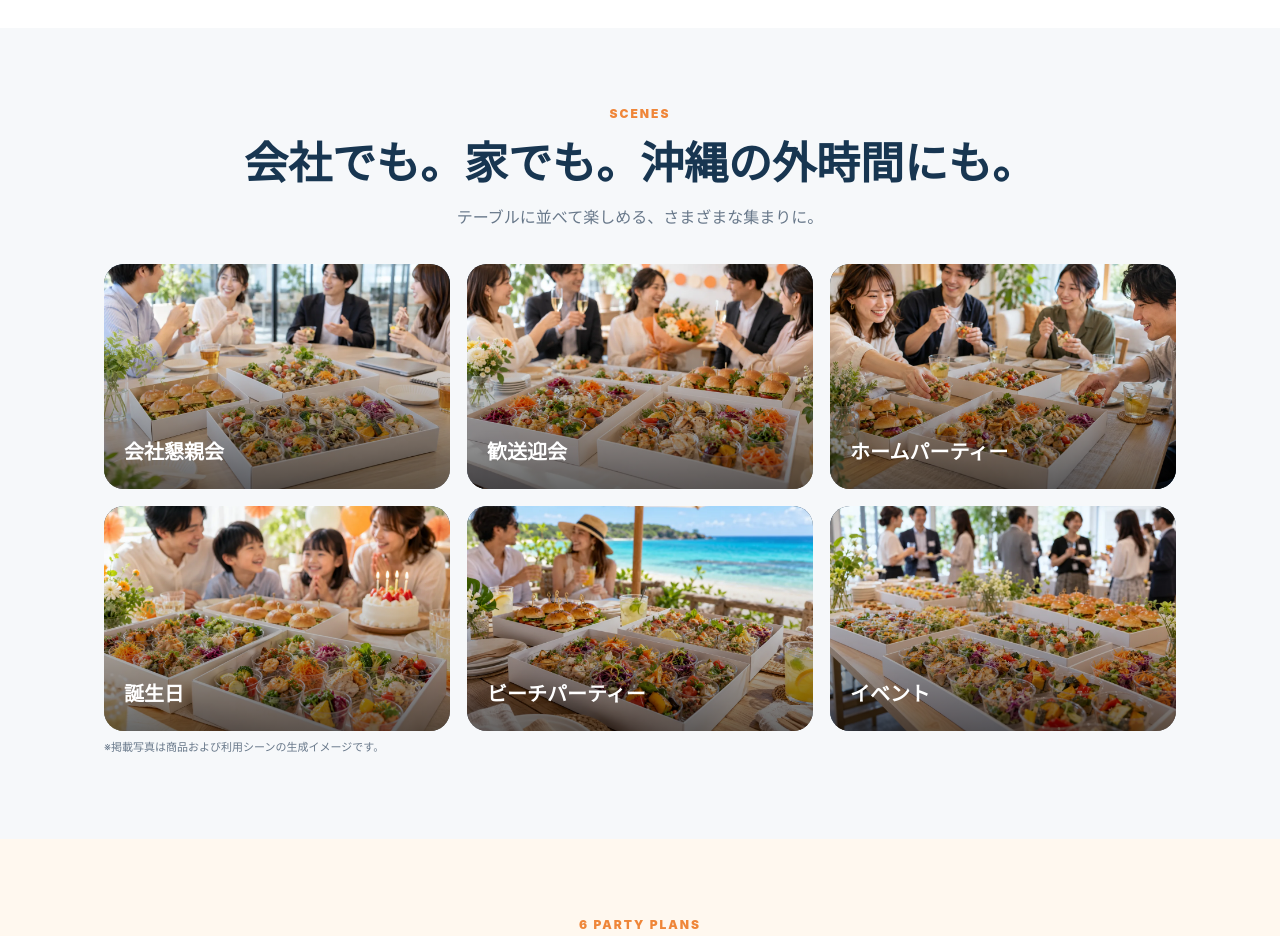
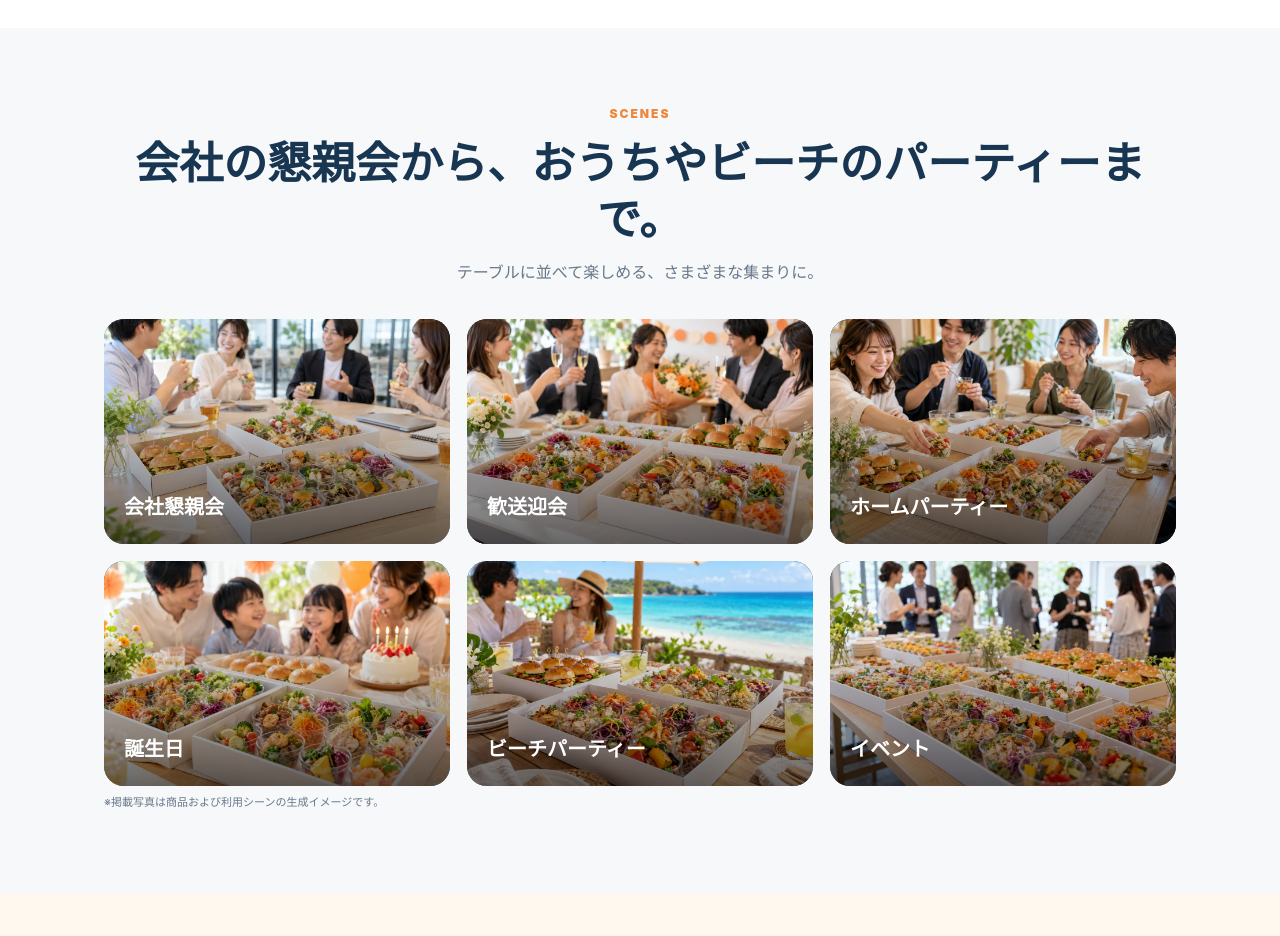
Before and after one commit to melty8068/deli-cup, a plain HTML site: page index.html in a window 1280 px wide. Shown: the part 1240-2176 px from the top of the page. Drawn offline with Linux system fonts and the light colour scheme.

Commit message:
利用シーンの見出しを具体的な表現に修正

```diff
--- a/index.html
+++ b/index.html
@@ -1,7 +1,7 @@
 <!doctype html><html lang="ja"><head><meta charset="UTF-8"><meta name="viewport" content="width=device-width, initial-scale=1.0"><meta name="description" content="DELIカップ ビュッフェ｜沖縄のあいあい弁当。4名以上から人数に合わせて注文できるカップ型オードブル。"><link rel="stylesheet" href="style.css"><title>DELIカップ ビュッフェ｜あいあい弁当</title></head><body><header class="site-header"><div class="wrap header-inner"><a class="logo" href="index.html">DELIカップ ビュッフェ<small>by あいあい弁当</small></a><nav class="nav"><a href="index.html#scenes">利用シーン</a><a href="index.html#howto">注文方法</a><a href="index.html#plans">6プラン</a><a class="button" href="order.html">WEB注文へ</a></nav></div></header>
 <main><section class="hero"><div class="wrap hero-inner"><div><span class="chip">OKINAWA PARTY FOOD</span><h1>準備は、もっとラクに。<br><em>楽しむ時間は、<br>もっとたっぷり。</em></h1><div class="badges"><span class="badge">4人前セット</span><span class="badge">取り分け不要</span><span class="badge">6プランから選ぶ</span></div><p>盛り付け不要、取り分け不要。彩り豊かな料理を、ひとつずつカップに。開けて並べたら、幹事のあなたも一緒に「いただきます」。</p><p class="hero-price">4人前 <strong>11,000円〜</strong> <small>税込参考価格・送料別途未定</small></p><div class="cta-row"><a class="button navy" href="#plans">6プランを見る</a><a class="button outline" href="#howto">注文方法を見る</a></div></div><div><img class="hero-photo" src="images/scene-home.webp" alt="DELIカップを囲むホームパーティーの利用イメージ" fetchpriority="high" width="1200" height="800"><div class="photo-caption">※写真は生成イメージです。実際の商品・盛り付けとは異なる場合があります。</div></div></div></section>
 <section class="section" id="features"><div class="wrap"><div class="eyebrow">WHY DELI CUP?</div><h2 class="title">幹事のあなたも、<br>パーティーを楽しみませんか？</h2><p class="sub">料理の準備に取り分け、参加者への気配り。気づけば自分だけが忙しい。<br>そんな集まりの準備を、もっとシンプルに。会話も食事も、みんなと一緒に楽しめる時間へ。</p><div class="feature-grid"><div class="tile"><div class="tile-icon">01</div><h3>取り分け不要</h3><p>1品ずつカップに盛り付け。着席スタイルでも取りやすい。</p></div><div class="tile"><div class="tile-icon">02</div><h3>開けて並べるだけ</h3><p>BOXをそのままテーブルに。準備がシンプルです。</p></div><div class="tile"><div class="tile-icon">03</div><h3>テーブルが華やぐ</h3><p>10品のDELIと選べるメイン。好みに合わせて手に取る楽しさを。</p></div></div></div></section>
-<section class="section soft" id="scenes"><div class="wrap"><div class="eyebrow">SCENES</div><h2 class="title">会社でも。家でも。沖縄の外時間にも。</h2><p class="sub">テーブルに並べて楽しめる、さまざまな集まりに。</p><div class="scene-grid"><div class="scene"><img src="images/scene-office.webp" alt="オフィス懇親会の利用イメージ" width="1200" height="800" loading="lazy" decoding="async"><span>会社懇親会</span></div><div class="scene"><img src="images/scene-welcome.webp" alt="歓送迎会の利用イメージ" width="1200" height="800" loading="lazy" decoding="async"><span>歓送迎会</span></div><div class="scene"><img src="images/scene-home.webp" alt="ホームパーティーの参考イメージ" width="1200" height="800" loading="lazy" decoding="async"><span>ホームパーティー</span></div><div class="scene"><img src="images/scene-birthday.webp" alt="誕生日の参考イメージ" width="1200" height="800" loading="lazy" decoding="async"><span>誕生日</span></div><div class="scene"><img src="images/scene-beach.webp" alt="ビーチパーティーの利用イメージ" width="1200" height="800" loading="lazy" decoding="async"><span>ビーチパーティー</span></div><div class="scene"><img src="images/scene-event.webp" alt="イベントの利用イメージ" width="1200" height="800" loading="lazy" decoding="async"><span>イベント</span></div></div><div class="photo-caption">※掲載写真は商品および利用シーンの生成イメージです。</div></div></section>
+<section class="section soft" id="scenes"><div class="wrap"><div class="eyebrow">SCENES</div><h2 class="title">会社の懇親会から、おうちやビーチのパーティーまで。</h2><p class="sub">テーブルに並べて楽しめる、さまざまな集まりに。</p><div class="scene-grid"><div class="scene"><img src="images/scene-office.webp" alt="オフィス懇親会の利用イメージ" width="1200" height="800" loading="lazy" decoding="async"><span>会社懇親会</span></div><div class="scene"><img src="images/scene-welcome.webp" alt="歓送迎会の利用イメージ" width="1200" height="800" loading="lazy" decoding="async"><span>歓送迎会</span></div><div class="scene"><img src="images/scene-home.webp" alt="ホームパーティーの参考イメージ" width="1200" height="800" loading="lazy" decoding="async"><span>ホームパーティー</span></div><div class="scene"><img src="images/scene-birthday.webp" alt="誕生日の参考イメージ" width="1200" height="800" loading="lazy" decoding="async"><span>誕生日</span></div><div class="scene"><img src="images/scene-beach.webp" alt="ビーチパーティーの利用イメージ" width="1200" height="800" loading="lazy" decoding="async"><span>ビーチパーティー</span></div><div class="scene"><img src="images/scene-event.webp" alt="イベントの利用イメージ" width="1200" height="800" loading="lazy" decoding="async"><span>イベント</span></div></div><div class="photo-caption">※掲載写真は商品および利用シーンの生成イメージです。</div></div></section>
 
 <section class="section pale" id="plans"><div class="wrap"><div class="eyebrow">6 PARTY PLANS</div><h2 class="title">あなたの集まりに、<br>ぴったりの組み合わせを。</h2><p class="sub">全プラン共通：DELI 2BOX（合計10品×各4カップ）＋メイン4人分。<br>標準メインはパオ。料理内容とご予算からお選びください。</p><div class="plan-grid"><article class="plan"><div class="plan-photo" role="img" aria-label="定番＆彩りの参考イメージ"></div><div class="plan-inner"><span class="chip">PLAN 01 · BOX A ＋ B</span><h3>定番＆彩り</h3><p>親しみのある味と彩りを楽しむ、会社にも家庭にも選びやすい組み合わせ。</p><p class="plan-price"><strong>11,000円</strong><span>4人前・税込参考価格</span></p><p class="per-person">1人当たり 2,750円</p><details class="plan-details"><summary>料理内容を見る（10品）</summary><h4>BOX A｜親しみ</h4><ul><li>若鶏のカチャトーラ</li><li>ホタテフライ</li><li>焼売ポン酢ジュレ</li><li>紅芋コロッケ</li><li>杏仁豆腐</li></ul><h4>BOX B｜彩り</h4><ul><li>トマト冷製パスタ</li><li>イカと青梗菜の塩ダレ</li><li>八幡巻き</li><li>かぼちゃサラダ</li><li>インカのめざめ</li></ul><p>＋メイン4人分（標準：パオ）</p></details><a class="button" href="order.html?plan=1">このプランで注文する →</a></div></article>
 <article class="plan"><div class="plan-photo" role="img" aria-label="定番＆満足の参考イメージ"></div><div class="plan-inner"><span class="chip">PLAN 02 · BOX A ＋ C</span><h3>定番＆満足</h3><p>なじみのあるおかずに食べごたえを。ゆっくり食事を楽しむ懇親会に。</p><p class="plan-price"><strong>12,200円</strong><span>4人前・税込参考価格</span></p><p class="per-person">1人当たり 3,050円</p><details class="plan-details"><summary>料理内容を見る（10品）</summary><h4>BOX A｜親しみ</h4><ul><li>若鶏のカチャトーラ</li><li>ホタテフライ</li><li>焼売ポン酢ジュレ</li><li>紅芋コロッケ</li><li>杏仁豆腐</li></ul><h4>BOX C｜満足感</h4><ul><li>ボロネーゼとナスのリガトーニ</li><li>エビマヨ</li><li>合鴨ロースト</li><li>鶏むね明太チーズフライ</li><li>ガトー＋マンゴー</li></ul><p>＋メイン4人分（標準：パオ）</p></details><a class="button" href="order.html?plan=2">このプランで注文する →</a></div></article>
```
